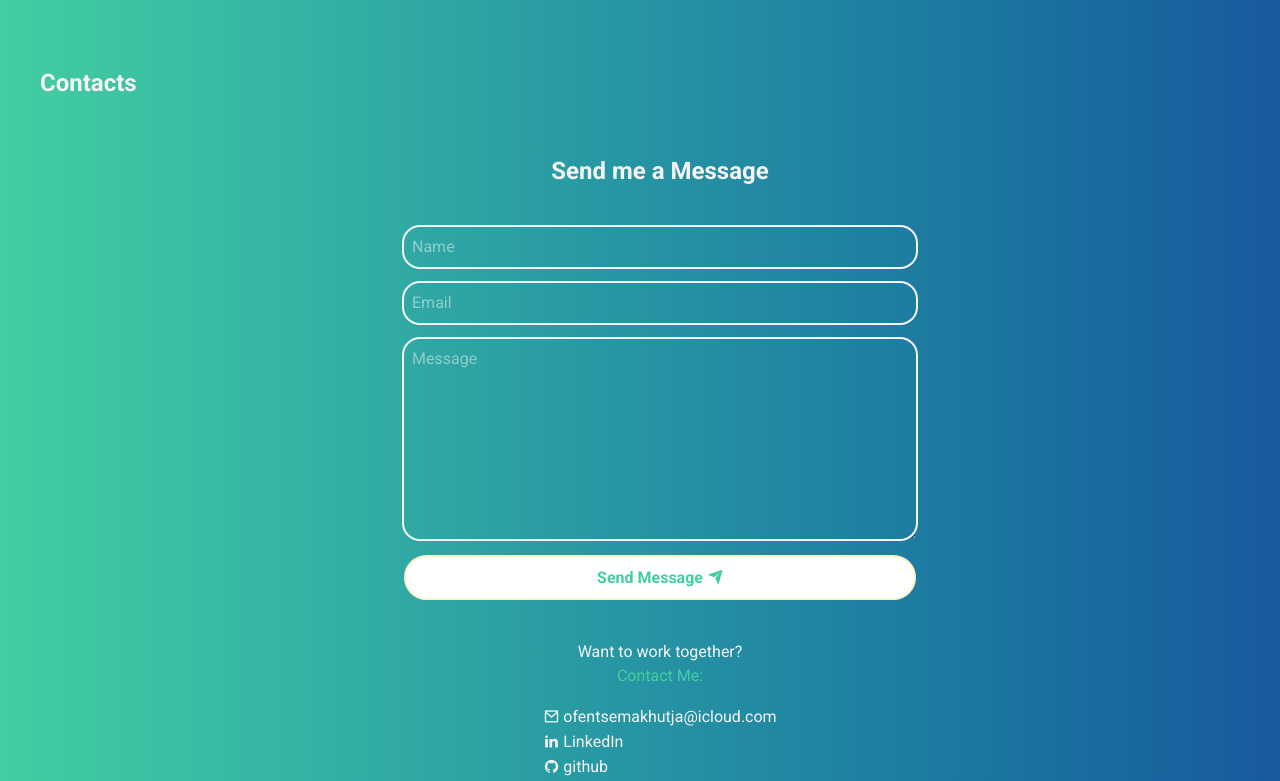
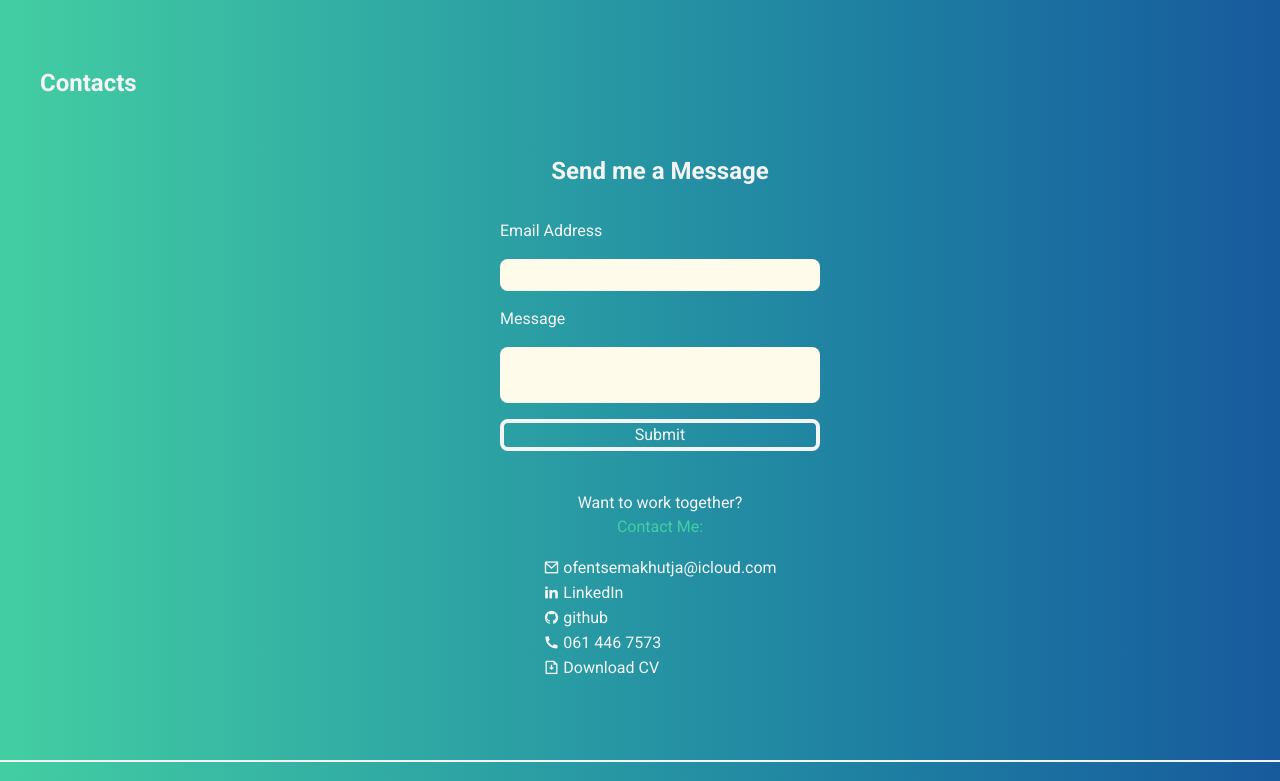
Before and after one commit to OfentseJ/react-personal-portfolio, a React (Vite) app in the folder frontend/: page / in a window 1280 px wide. Shown: the part 2903-3684 px from the top of the page. Built offline with nearby package versions, Linux system fonts and the light colour scheme.

Commit message:
Refactor contact form into separate component
Moved the contact form logic from BodySection.jsx to a dedicated ContactForm.jsx component for better modularity and maintainability. Updated styling and structure of the ContactForm for improved user experience.

```diff
--- a/frontend/src/components/BodySection.jsx
+++ b/frontend/src/components/BodySection.jsx
@@ -1,6 +1,6 @@
 import image from "../assets/static/IMG_2189.JPEG";
 import cv from "../assets/docs/Ofentse CV.pdf";
-import React from "react";
+import ContactForm from "./ContactForm";
 import { useForm, ValidationError } from "@formspree/react";
 
 export default function BodySection() {
@@ -125,36 +125,51 @@ export default function BodySection() {
             <div>
               <h3>Microsoft</h3>
               <div className="flex flex-col ml-4">
+                <span>
+                  - AZ-900
                   <a
                     href="https://learn.microsoft.com/api/credentials/share/en-us/OfentseMakhutja-8865/680FECAF141D66F9?sharingId"
                     target="_blank"
                   >
-                  - AZ-900 <i class="ri-external-link-line"></i>
+                    {" "}
+                    <i class="ri-external-link-line"></i>
                   </a>
+                </span>
+                <span>
+                  - DP-900
                   <a
                     href=" https://learn.microsoft.com/api/credentials/share/en-us/OfentseMakhutja-8865/43E1BBFB203FF580?sharingId "
                     target="_blank"
                   >
-                  - DP-900 <i class="ri-external-link-line"></i>
+                    {" "}
+                    <i class="ri-external-link-line"></i>
                   </a>
+                </span>
               </div>
             </div>
             <div>
               <h3>freeCodeCamp</h3>
               <div className="flex flex-col ml-4">
+                <span>
+                  - Responsive Web Design
                   <a
                     href="https://www.freecodecamp.org/certification/ofentsemakhutja/responsive-web-design"
                     target="_blank"
                   >
-                  - Responsive Web Design <i class="ri-external-link-line"></i>
+                    {" "}
+                    <i class="ri-external-link-line"></i>
                   </a>
+                </span>
+                <span>
+                  - JavaScript Algoriths and Data Structuse
                   <a
                     href="https://www.freecodecamp.org/certification/ofentsemakhutja/javascript-algorithms-and-data-structures-v8"
                     target="_blank"
                   >
-                  - JavaScript Algoriths and Data Structuse{" "}
+                    {" "}
                     <i class="ri-external-link-line"></i>
                   </a>
+                </span>
               </div>
             </div>
           </div>
@@ -225,47 +240,7 @@ export default function BodySection() {
         <h1>Contacts</h1>
         <div className="pl-10 pt-10 flex flex-col items-center justify-center">
           <h2 className="font-bold text-2xl">Send me a Message</h2>
-          <form class="flex flex-col gap-4 mt-10" onSubmit={handleSubmit}>
-            <input
-              type="text"
-              name="name"
-              id="name"
-              placeholder="Name"
-              className="border-none focus:outline-amber-50 p-2 rounded-2xl outline-2"
-            />
-            <ValidationError prefix="Name" field="name" errors={state.errors} />
-            <input
-              type="email"
-              name="email"
-              id="email"
-              placeholder="Email"
-              className="border-none focus:outline-amber-50 p-2 rounded-2xl outline-2"
-            />
-            <ValidationError
-              prefix="Email"
-              field="email"
-              errors={state.errors}
-            />
-            <textarea
-              name="message"
-              id="message"
-              placeholder="Message"
-              className="border-none focus:outline-amber-50 p-2 rounded-2xl w-lg h-50 outline-2"
-            ></textarea>
-            <ValidationError
-              prefix="Message"
-              field="message"
-              errors={state.errors}
-            />
-            <button
-              onClick={clear}
-              disabled={state.submitting}
-              type="submit"
-              className="hover:cursor-pointer border-amber-100 hover:text-black border-2 w-4xs p-2 rounded-full bg-white font-bold text-[#43cea2]"
-            >
-              Send Message <i class="ri-send-plane-fill"></i>
-            </button>
-          </form>
+          <ContactForm />
           <h2 className="pt-10">Want to work together?</h2>
           <p className="text-[#43cea2] pb-4">Contact Me:</p>
           <div class="flex flex-col">
--- a/frontend/src/components/ContactForm.jsx
+++ b/frontend/src/components/ContactForm.jsx
@@ -1,19 +1,32 @@
-import React from "react";
 import { useForm, ValidationError } from "@formspree/react";
 
-function ContactForm() {
+export default function ContactForm() {
   const [state, handleSubmit] = useForm("xjkepzlb");
   if (state.succeeded) {
     return <p>Thanks for joining!</p>;
   }
   return (
-    <form onSubmit={handleSubmit}>
+    <form onSubmit={handleSubmit} className="flex flex-col gap-4 mt-8">
       <label htmlFor="email">Email Address</label>
-      <input id="email" type="email" name="email" />
+      <input
+        id="email"
+        type="email"
+        name="email"
+        className="bg-amber-50 text-black focus:outline-0 p-1 w-xs rounded-lg"
+      />
       <ValidationError prefix="Email" field="email" errors={state.errors} />
-      <textarea id="message" name="message" />
+      <label htmlFor="email">Message</label>
+      <textarea
+        id="message"
+        name="message"
+        className="bg-amber-50 text-black focus:outline-0 p-1 rounded-lg resize-none"
+      />
       <ValidationError prefix="Message" field="message" errors={state.errors} />
-      <button type="submit" disabled={state.submitting}>
+      <button
+        type="submit"
+        disabled={state.submitting}
+        className="border-4 rounded-lg"
+      >
         Submit
       </button>
     </form>
```
Lines whose indentation alone changed are shown as unchanged.
